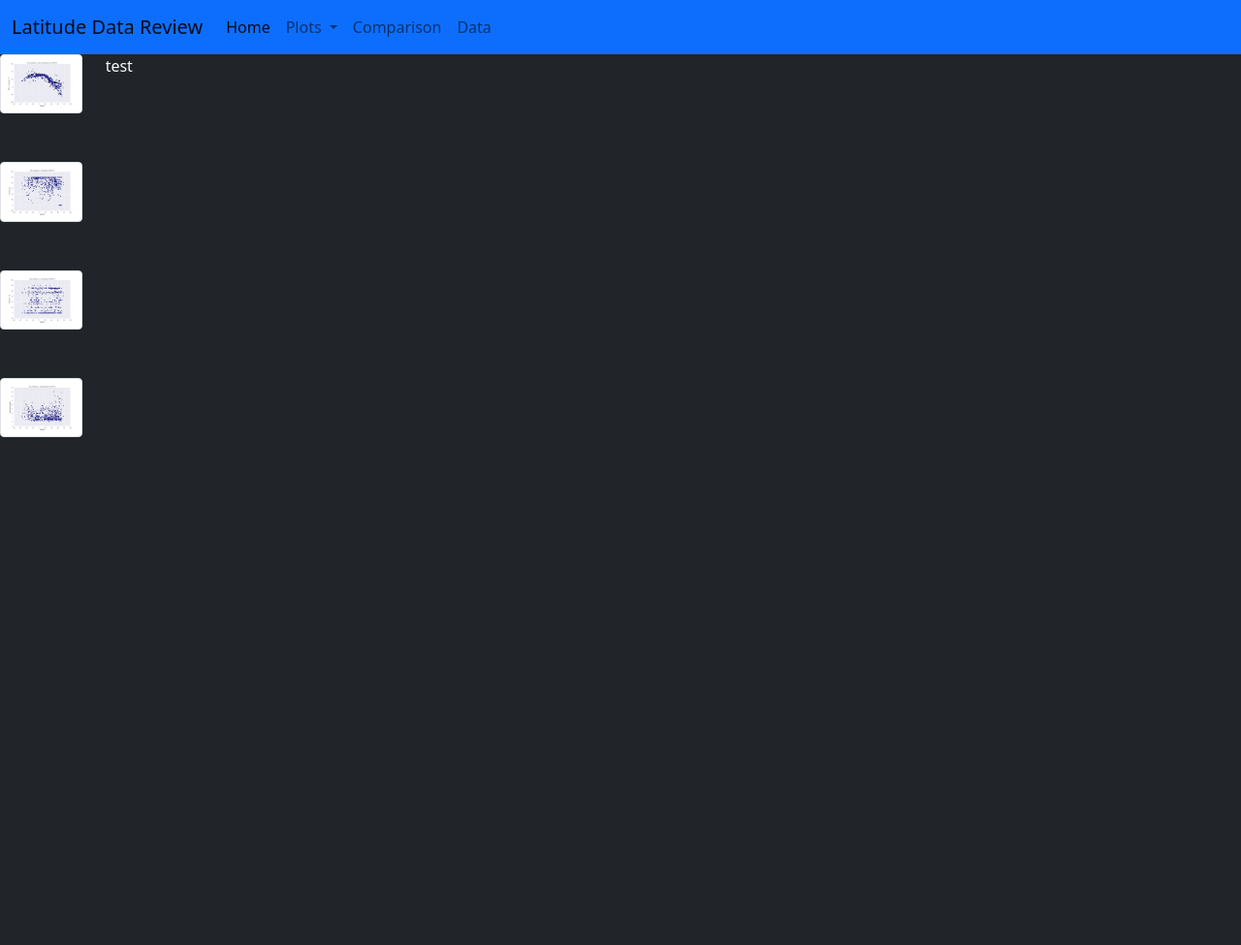
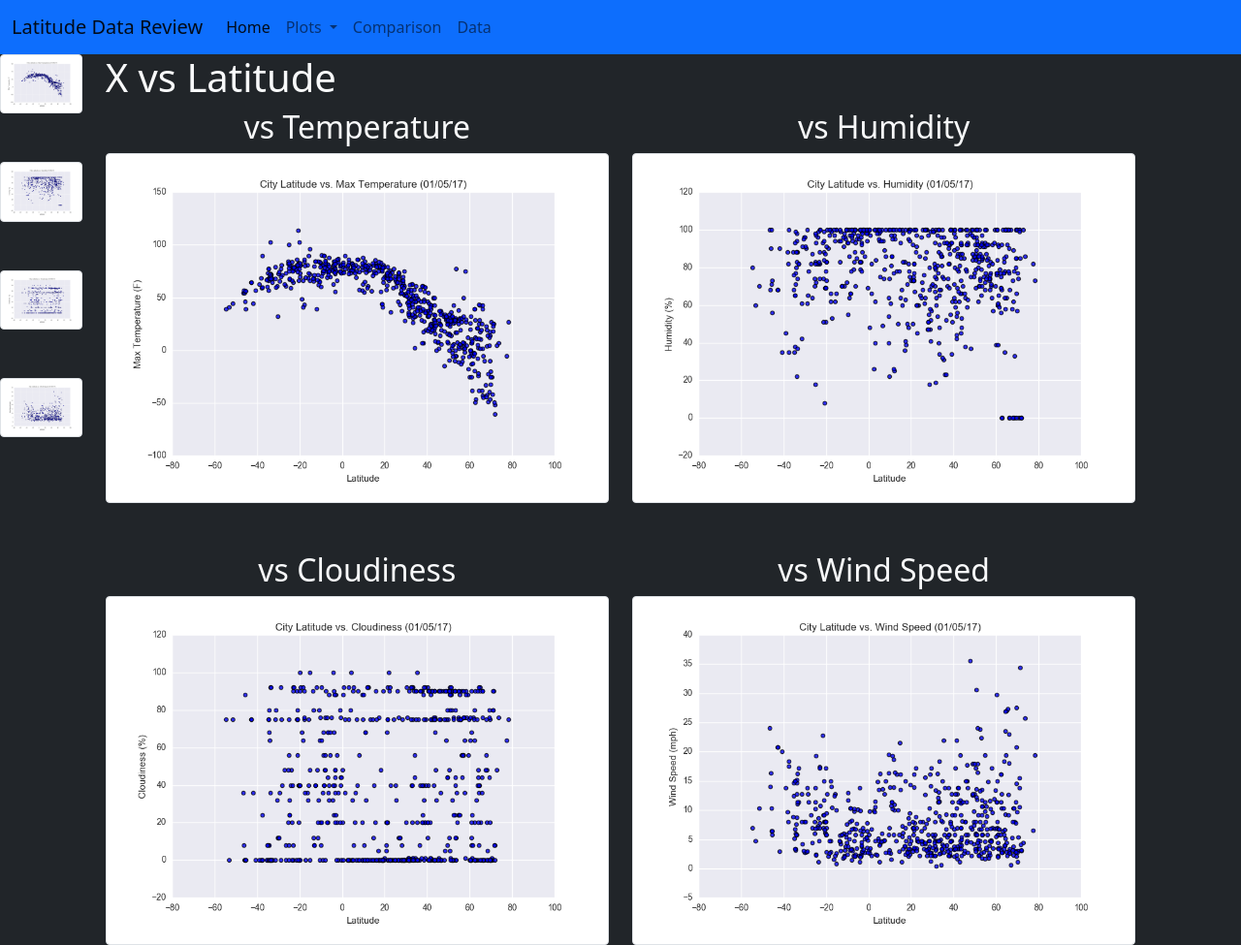
Before and after one commit to Fispit/Web-Design-Challenge, a plain HTML site: page comparison.html in a window 1280 px wide. Shown: the whole page at 97% size. Before the commit the page ends 800 px from the top, so only its background shows below. Drawn offline with nearby package versions, Linux system fonts and the light colour scheme.

Commit message:
Made changes to comparison page

```diff
--- a/comparison.html
+++ b/comparison.html
@@ -52,22 +52,47 @@
 
     <div class="container-xlg bg-dark text-light nolinks">
         <div class="row">
-            <div class="col-sm-6 col-md-1 text-center">
+            <div class="col-sm-6 col-md-1 text-center d-none d-sm-none d-md-block bg-dark">
               <div class="row text-right thbtext nolinks">
                 <a target="" href="temperature.html"><img src="Resources\assets\images\fig1.png" class="img-thumbnail" alt="Max Temperature" href="#"></a>
               </div>
               <div class="row text-right thbtext nolinks">
-                  <a target="" href="cloudiness.html"><img src="Resources\assets\images\fig2.png" class="img-thumbnail" alt="Max Temperature" href="#"></a>
+                <a target="" href="humidity.html"><img src="Resources\assets\images\fig2.png" class="img-thumbnail" alt="Humidity" href="#"></a>
               </div>
               <div class="row text-right thbtext nolinks">
-                  <a target="" href="humidity.html"><img src="Resources\assets\images\fig3.png" class="img-thumbnail" alt="Max Temperature" href="#"></a>
+                <a target="" href="cloudiness.html"><img src="Resources\assets\images\fig3.png" class="img-thumbnail" alt="Cloudiness" href="#"></a>
               </div>
               <div class="row text-right thbtext nolinks">
-                  <a target="" href="windspeed.html"><img src="Resources\assets\images\fig4.png" class="img-thumbnail" alt="Max Temperature" href="#"> </a>
+                <a target="" href="windspeed.html"><img src="Resources\assets\images\fig4.png" class="img-thumbnail" alt="Wind Speed" href="#"> </a>
               </div>
             </div>
-            <div class="col-sm-6 col-md-3">
-                test
+            <div class="col-10 col-sm-8 col-md-10 bg-dark">
+              <h1>X vs Latitude</h1>
+              <div class="container-xlg bg-dark text-light nolinks">
+                <div class="row thbtext">
+                  <div class="col-6 text-center">
+                    <h2>vs Temperature</h2>
+                    <img src="Resources\assets\images\fig1.png" class="img-thumbnail" alt="Max Temperature" href="#">
+                  </div>
+                  <div class="col-6 text-center">
+                    <h2>vs Humidity</h2>
+                    <img src="Resources\assets\images\fig2.png" class="img-thumbnail" alt="Humidity" href="#">
+                  </div>
+
+                </div>
+                <div class="row">
+                  <div class="col-6 text-center">
+                    <h2>vs Cloudiness</h2>
+                    <img src="Resources\assets\images\fig3.png" class="img-thumbnail" alt="Cloudiness" href="#">
+                  </div>
+
+                  <div class="col-6 text-center">
+                    <h2>vs Wind Speed</h2>
+                    <img src="Resources\assets\images\fig4.png" class="img-thumbnail" alt="Wind Speed" href="#">
+                  </div>
+
+                </div>
+              </div>
             </div>
 
 
```
Also changed, not shown: index.html (+5 -7 lines). Lines whose indentation alone changed are shown as unchanged.
